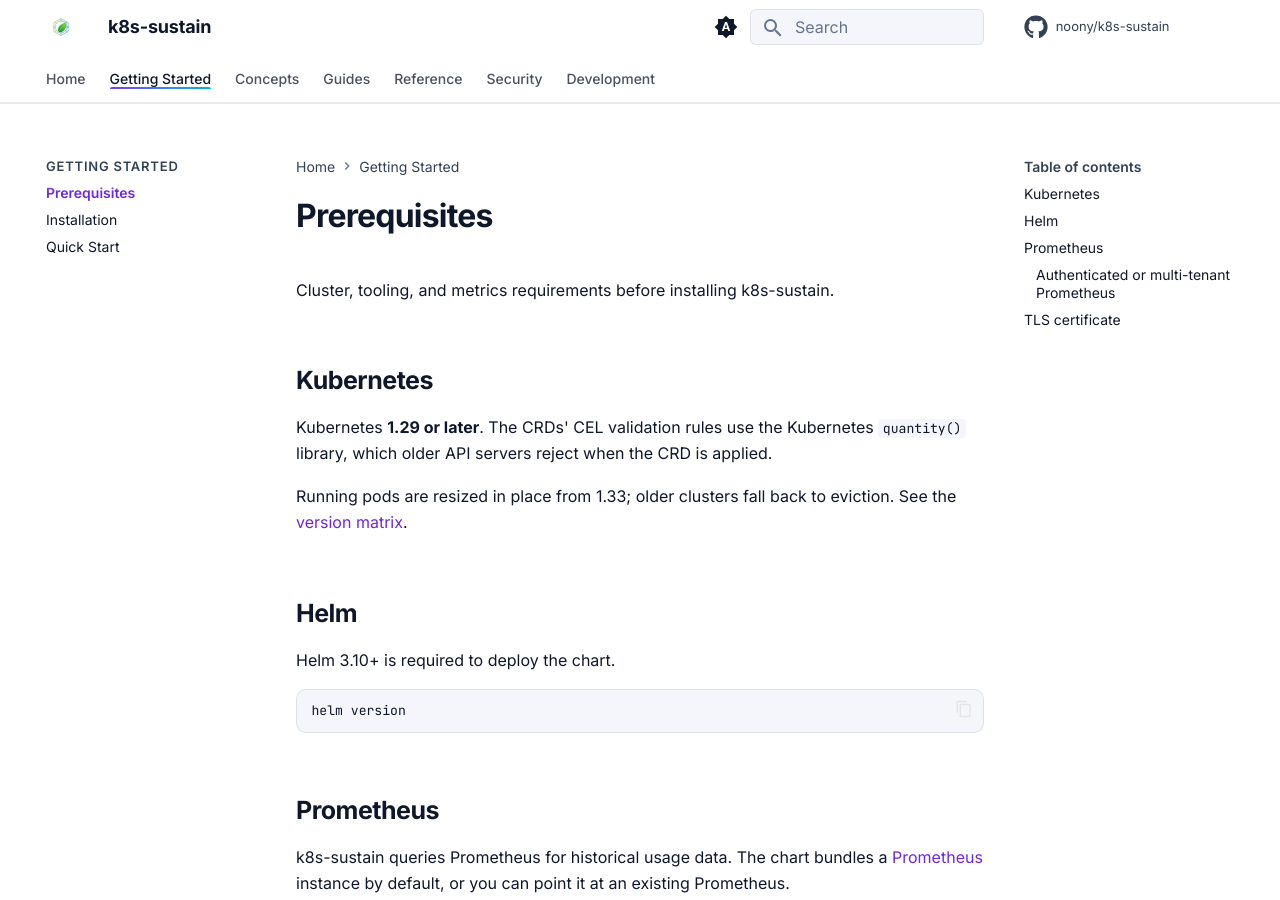
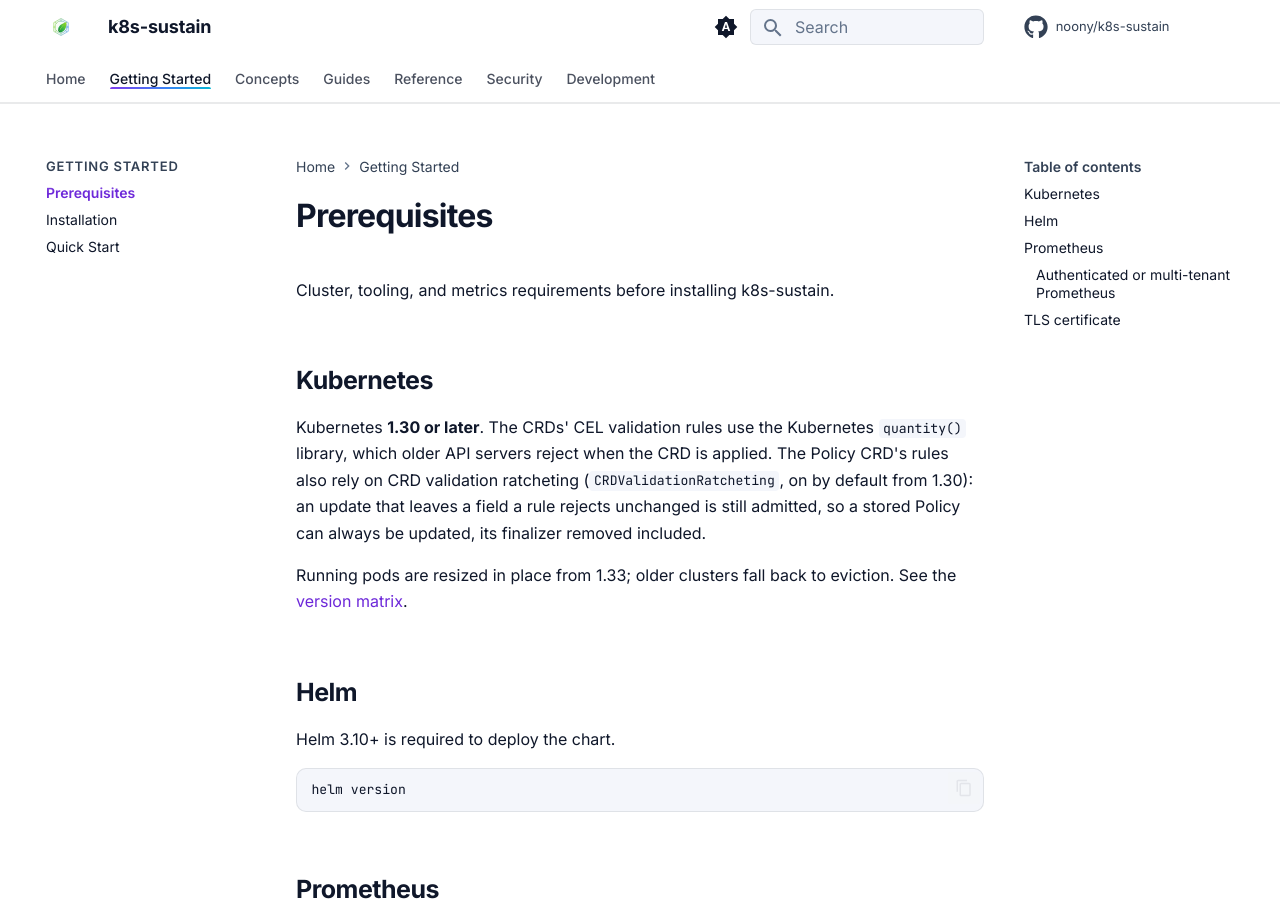
Before and after one commit to noony/k8s-sustain, an MkDocs documentation site: the page built from docs/getting-started/prerequisites.md, in a window 1280 px wide and 900 px high. Built offline with MkDocs 1.6.1 and Material for MkDocs 9.7.7, drawn with Linux system fonts in a browser that asks for light colours; comment, search, counter and statistics services are not loaded; the version menu is left out.

Commit message:
docs: Kubernetes 1.30 is the minimum, for CRD validation ratcheting

```diff
--- a/docs/getting-started/prerequisites.md
+++ b/docs/getting-started/prerequisites.md
@@ -4,7 +4,7 @@
 
 ## Kubernetes
 
-Kubernetes **1.29 or later**. The CRDs' CEL validation rules use the Kubernetes `quantity()` library, which older API servers reject when the CRD is applied.
+Kubernetes **1.30 or later**. The CRDs' CEL validation rules use the Kubernetes `quantity()` library, which older API servers reject when the CRD is applied. The Policy CRD's rules also rely on CRD validation ratcheting (`CRDValidationRatcheting`, on by default from 1.30): an update that leaves a field a rule rejects unchanged is still admitted, so a stored Policy can always be updated, its finalizer removed included.
 
 Running pods are resized in place from 1.33; older clusters fall back to eviction. See the [version matrix](../concepts/in-place-updates.md#version-matrix).
 
```
Also changed, not shown: docs/concepts/in-place-updates.md (+2 -2 lines).
